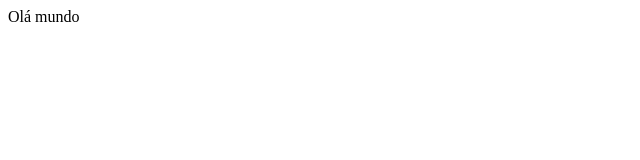
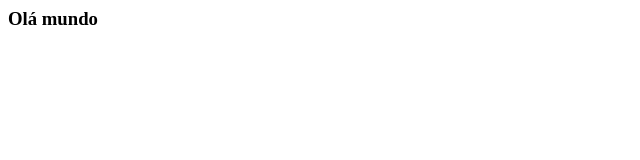
Before and after one commit to estebanrivas/estudo-responsivo, a plain HTML site: page index.html in a window 1280 px wide. Shown: the full height of the page, 0-640 px from the left. Drawn offline with Linux system fonts and the light colour scheme.

```diff
--- a/index.html
+++ b/index.html
@@ -1 +1 @@
-<p>Olá mundo</p>
+<h3>Olá mundo</h3>
```
